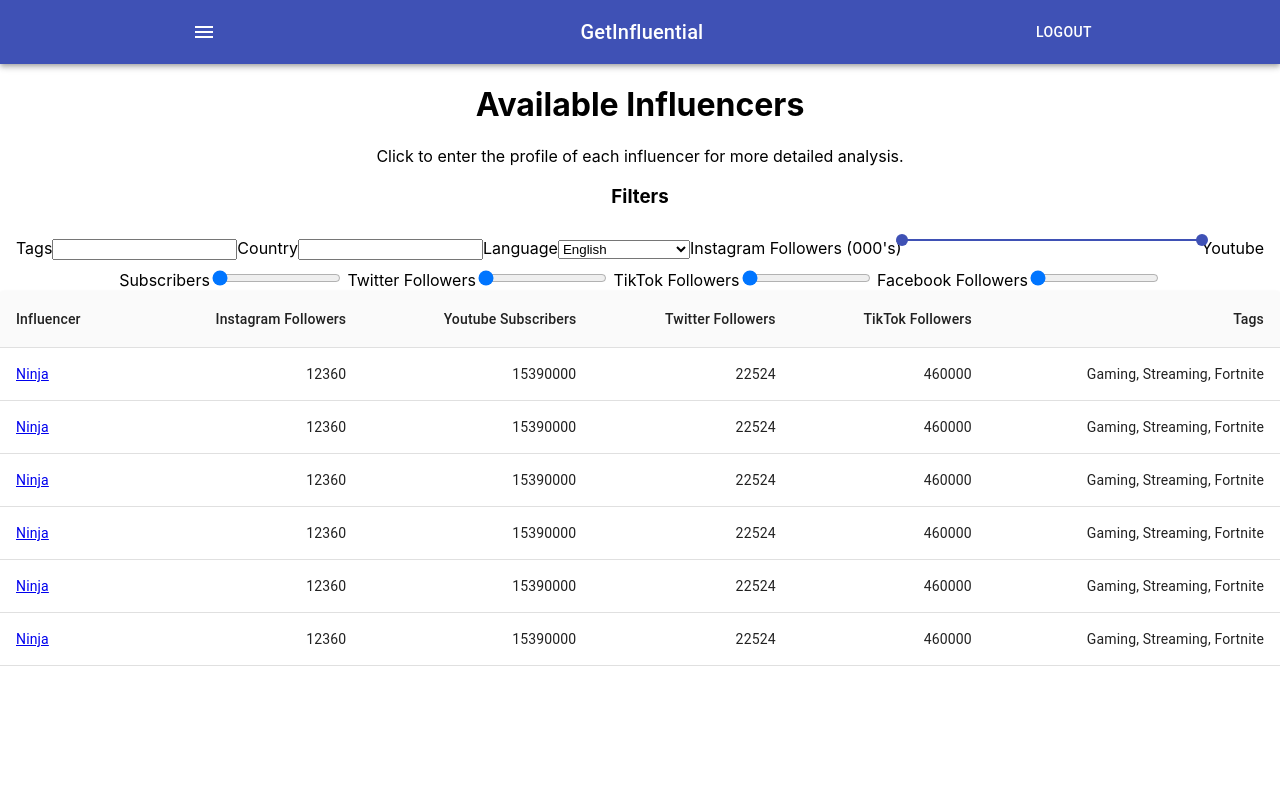
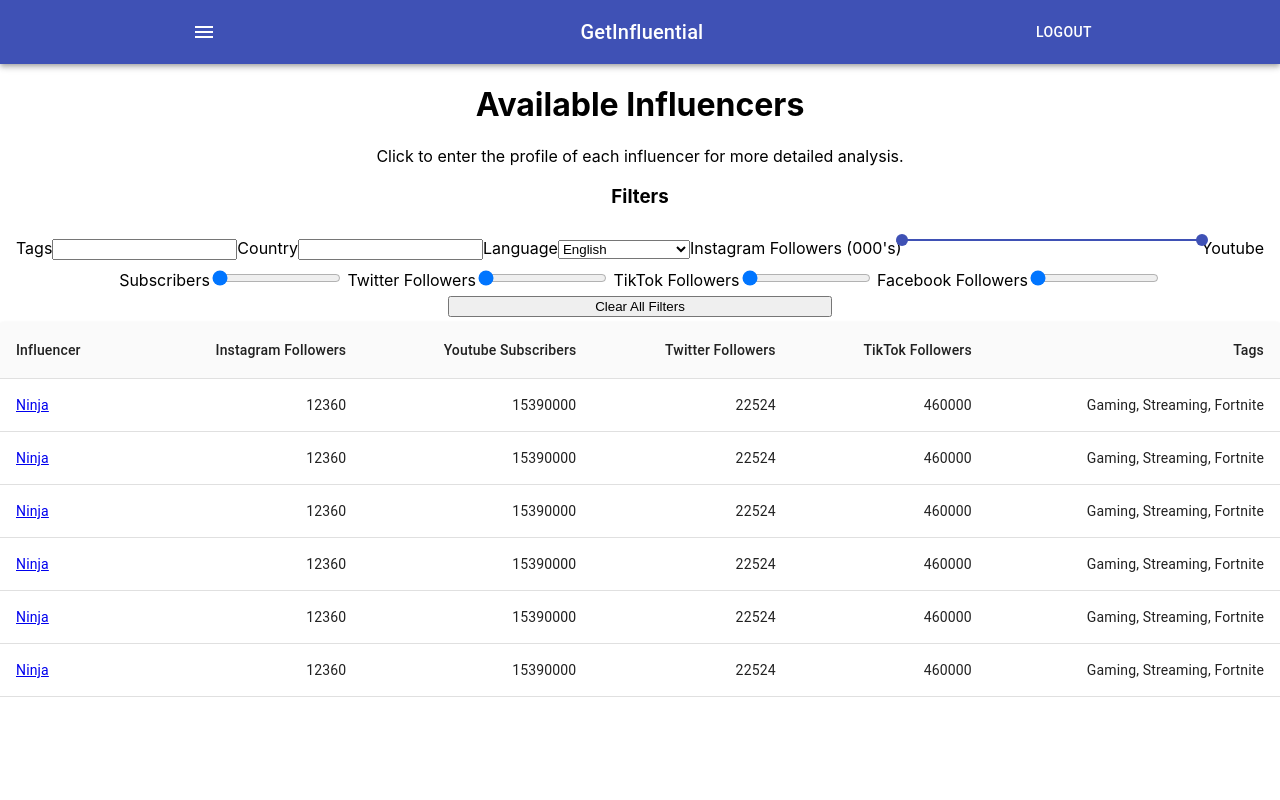
Before and after one commit to Reikon95/discoverr, a React (Create React App) app: page /table in a window 1280 px wide. Shown: the top 800 px of the page. Built offline with nearby package versions, Linux system fonts and the light colour scheme.

Commit message:
clear filters

```diff
--- a/src/components/index-table.jsx
+++ b/src/components/index-table.jsx
@@ -269,6 +269,7 @@ export default function IndexTable() {
       <input type="range" min="0" max="100000000" step="2500" />{" "}
       <label>Facebook Followers</label>
       <input type="range" min="0" max="100000000" step="2500" />
+      <button>Clear All Filters</button>
       <TableContainer component={Paper} className="container">
         <Table className={classes.table} stickyHeader aria-label="sticky table">
           <TableHead>
```
